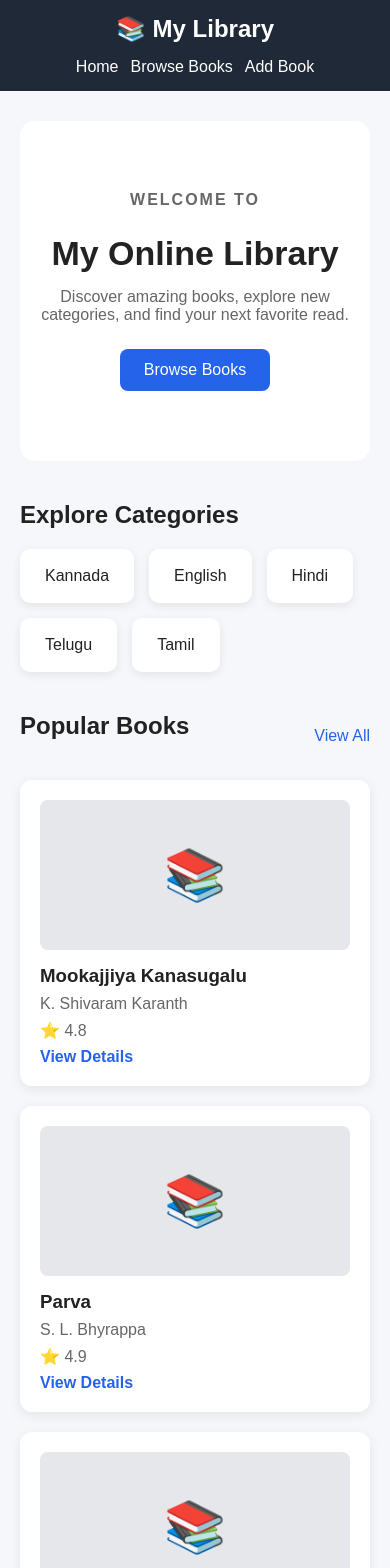
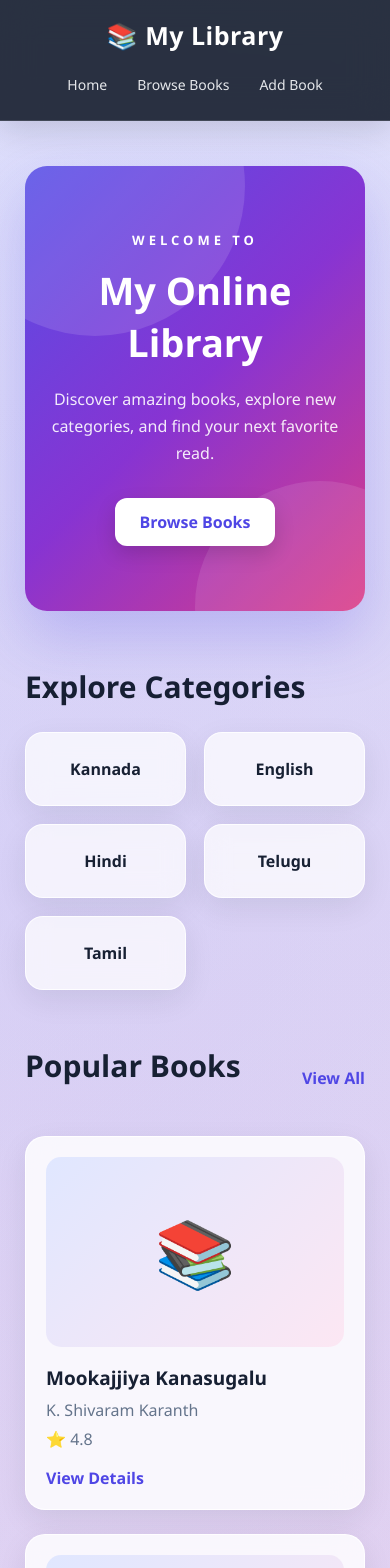
Before and after one commit to baburao745/library-system, a React (Vite) app: page / in a window 390 px wide. Shown: the top 1568 px of the page. Built offline with nearby package versions, Linux system fonts and the light colour scheme.

Commit message:
Redesign library interface and background

```diff
--- a/src/index.css
+++ b/src/index.css
@@ -1,13 +1,27 @@
+/* ================================
+   GLOBAL
+================================ */
+
 * {
   margin: 0;
   padding: 0;
   box-sizing: border-box;
 }
 
+html {
+  scroll-behavior: smooth;
+}
+
 body {
-  font-family: Arial, sans-serif;
-  background: #f5f7fb;
-  color: #222;
+  font-family: "Segoe UI", Arial, sans-serif;
+  color: #172033;
+  min-height: 100vh;
+
+  background:
+    radial-gradient(circle at 10% 10%, rgba(99, 102, 241, 0.18), transparent 30%),
+    radial-gradient(circle at 90% 20%, rgba(236, 72, 153, 0.14), transparent 28%),
+    radial-gradient(circle at 50% 90%, rgba(14, 165, 233, 0.15), transparent 32%),
+    linear-gradient(135deg, #eef2ff, #f8fafc 45%, #fdf2f8);
 }
 
 a {
@@ -15,202 +29,425 @@ a {
   color: inherit;
 }
 
+/* ================================
+   HEADER
+================================ */
+
 .header {
-  background: #1f2937;
-  color: white;
-  padding: 18px 50px;
+  position: sticky;
+  top: 0;
+  z-index: 100;
+
+  padding: 18px 55px;
+
   display: flex;
   justify-content: space-between;
   align-items: center;
+
+  color: white;
+
+  background: rgba(17, 24, 39, 0.88);
+  backdrop-filter: blur(18px);
+
+  border-bottom: 1px solid rgba(255, 255, 255, 0.12);
+
+  box-shadow: 0 8px 30px rgba(15, 23, 42, 0.15);
 }
 
 .logo {
-  font-size: 24px;
-  font-weight: bold;
+  font-size: 25px;
+  font-weight: 800;
+  letter-spacing: 0.5px;
 }
 
 .header nav {
   display: flex;
-  gap: 25px;
+  gap: 10px;
 }
 
 .header nav a {
-  color: white;
-  font-weight: 500;
+  padding: 10px 16px;
+  border-radius: 10px;
+  color: #e5e7eb;
+  transition: 0.3s;
 }
 
 .header nav a:hover {
-  color: #93c5fd;
+  background: rgba(255, 255, 255, 0.12);
+  color: white;
+  transform: translateY(-2px);
 }
 
+/* ================================
+   HOME
+================================ */
+
 .home-page {
-  max-width: 1200px;
+  max-width: 1250px;
   margin: auto;
-  padding: 30px 20px;
+  padding: 45px 25px 70px;
 }
 
+/* HERO */
+
 .hero {
+  position: relative;
+  overflow: hidden;
+
   text-align: center;
-  padding: 70px 20px;
-  background: white;
-  border-radius: 15px;
-  margin-bottom: 40px;
+
+  padding: 90px 30px;
+
+  border-radius: 30px;
+
+  background:
+    linear-gradient(
+      135deg,
+      rgba(79, 70, 229, 0.95),
+      rgba(126, 34, 206, 0.9),
+      rgba(219, 39, 119, 0.88)
+    );
+
+  color: white;
+
+  box-shadow:
+    0 25px 60px rgba(79, 70, 229, 0.25);
+
+  margin-bottom: 55px;
+}
+
+.hero::before {
+  content: "";
+  position: absolute;
+
+  width: 300px;
+  height: 300px;
+
+  border-radius: 50%;
+
+  background: rgba(255, 255, 255, 0.12);
+
+  top: -130px;
+  left: -80px;
+}
+
+.hero::after {
+  content: "";
+  position: absolute;
+
+  width: 250px;
+  height: 250px;
+
+  border-radius: 50%;
+
+  background: rgba(255, 255, 255, 0.1);
+
+  right: -80px;
+  bottom: -120px;
+}
+
+.hero > * {
+  position: relative;
+  z-index: 2;
 }
 
 .hero-label {
-  color: #2563eb;
-  font-weight: bold;
-  letter-spacing: 2px;
+  font-size: 13px;
+  font-weight: 800;
+  letter-spacing: 4px;
+  margin-bottom: 15px;
 }
 
 .hero h1 {
-  font-size: 46px;
-  margin: 15px 0;
+  font-size: clamp(40px, 6vw, 65px);
+  margin-bottom: 18px;
+  font-weight: 800;
 }
 
-.hero p {
-  color: #666;
-  margin-bottom: 25px;
+.hero p:not(.hero-label) {
+  max-width: 650px;
+  margin: 0 auto 30px;
+  line-height: 1.7;
+  color: rgba(255, 255, 255, 0.9);
 }
+
+/* BUTTON */
 
 .primary-btn {
   display: inline-block;
-  background: #2563eb;
-  color: white;
-  padding: 12px 24px;
-  border-radius: 8px;
+
+  padding: 13px 25px;
+
+  border-radius: 12px;
+
+  background: white;
+  color: #4f46e5;
+
+  font-weight: 700;
+
+  box-shadow: 0 8px 20px rgba(0, 0, 0, 0.15);
+
+  transition: 0.3s;
 }
+
+.primary-btn:hover {
+  transform: translateY(-3px);
+  box-shadow: 0 12px 28px rgba(0, 0, 0, 0.2);
+}
+
+/* ================================
+   CATEGORIES
+================================ */
 
 .categories,
 .popular-books {
-  margin-bottom: 40px;
+  margin-bottom: 55px;
 }
 
 .categories h2,
 .popular-books h2 {
-  margin-bottom: 20px;
+  font-size: 30px;
+  margin-bottom: 25px;
 }
 
 .category-list {
-  display: flex;
-  flex-wrap: wrap;
-  gap: 15px;
+  display: grid;
+  grid-template-columns: repeat(5, 1fr);
+  gap: 18px;
 }
 
 .category-card {
-  background: white;
-  padding: 18px 25px;
-  border-radius: 10px;
-  box-shadow: 0 3px 10px rgba(0, 0, 0, 0.08);
+  padding: 25px 15px;
+
+  text-align: center;
+
+  border-radius: 18px;
+
+  background: rgba(255, 255, 255, 0.72);
+
+  backdrop-filter: blur(12px);
+
+  border: 1px solid rgba(255, 255, 255, 0.8);
+
+  box-shadow: 0 10px 30px rgba(15, 23, 42, 0.08);
+
+  font-weight: 700;
+
+  transition: 0.3s;
 }
 
 .category-card:hover {
-  background: #2563eb;
-  color: white;
+  transform: translateY(-7px);
+  background: white;
+  box-shadow: 0 18px 35px rgba(79, 70, 229, 0.15);
 }
+
+/* ================================
+   BOOK CARDS
+================================ */
 
 .section-heading {
   display: flex;
   justify-content: space-between;
   align-items: center;
-  margin-bottom: 20px;
+  margin-bottom: 25px;
 }
 
 .section-heading a {
-  color: #2563eb;
+  color: #4f46e5;
+  font-weight: 700;
 }
 
 .book-grid {
   display: grid;
   grid-template-columns: repeat(4, 1fr);
-  gap: 20px;
+  gap: 24px;
 }
 
 .book-card {
-  background: white;
+  background: rgba(255, 255, 255, 0.82);
+
+  backdrop-filter: blur(15px);
+
+  border: 1px solid rgba(255, 255, 255, 0.9);
+
   padding: 20px;
-  border-radius: 12px;
-  box-shadow: 0 3px 12px rgba(0, 0, 0, 0.08);
+
+  border-radius: 20px;
+
+  box-shadow: 0 10px 30px rgba(15, 23, 42, 0.08);
+
+  transition: 0.3s;
+}
+
+.book-card:hover {
+  transform: translateY(-8px);
+
+  box-shadow:
+    0 20px 40px rgba(79, 70, 229, 0.16);
 }
 
 .book-cover {
-  height: 150px;
-  background: #e5e7eb;
+  height: 190px;
+
   display: flex;
   align-items: center;
   justify-content: center;
-  font-size: 50px;
-  border-radius: 8px;
-  margin-bottom: 15px;
+
+  border-radius: 15px;
+
+  font-size: 65px;
+
+  margin-bottom: 18px;
+
+  background:
+    linear-gradient(
+      135deg,
+      #e0e7ff,
+      #fce7f3
+    );
 }
 
 .book-card h3 {
+  font-size: 19px;
   margin-bottom: 8px;
 }
 
 .book-card p {
-  color: #666;
-  margin-bottom: 8px;
+  color: #64748b;
+  margin-bottom: 7px;
 }
 
 .book-card a {
-  color: #2563eb;
-  font-weight: bold;
+  display: inline-block;
+  margin-top: 10px;
+  color: #4f46e5;
+  font-weight: 700;
 }
 
-@media (max-width: 800px) {
-  .header {
-    padding: 15px 20px;
-    flex-direction: column;
-    gap: 15px;
-  }
+/* ================================
+   BROWSE BOOKS
+================================ */
 
-  .book-grid {
-    grid-template-columns: repeat(2, 1fr);
-  }
-
-  .hero h1 {
-    font-size: 34px;
-  }
+.browse-page {
+  max-width: 1250px;
+  margin: auto;
+  padding: 50px 25px 70px;
 }
 
-@media (max-width: 500px) {
-  .book-grid {
-    grid-template-columns: 1fr;
-  }
+.browse-header {
+  text-align: center;
 
-  .header nav {
-    gap: 12px;
-  }
+  padding: 40px;
+
+  margin-bottom: 35px;
+
+  border-radius: 25px;
+
+  background: rgba(255, 255, 255, 0.75);
+
+  backdrop-filter: blur(15px);
+
+  box-shadow: 0 15px 40px rgba(15, 23, 42, 0.08);
 }
 
-/* Book Details Page */
+.browse-header h1 {
+  font-size: 38px;
+  margin-bottom: 25px;
+}
+
+.search-input {
+  width: 100%;
+  max-width: 650px;
+
+  padding: 15px 20px;
+
+  border: 1px solid #dbe2ea;
+
+  border-radius: 14px;
+
+  font-size: 16px;
+
+  background: white;
+
+  box-shadow: 0 5px 15px rgba(15, 23, 42, 0.05);
+}
+
+.search-input:focus {
+  outline: none;
+  border-color: #6366f1;
+
+  box-shadow: 0 0 0 4px rgba(99, 102, 241, 0.12);
+}
+
+.clear-search {
+  margin-top: 15px;
+
+  padding: 10px 18px;
+
+  border: none;
+
+  border-radius: 10px;
+
+  background: #e2e8f0;
+
+  cursor: pointer;
+
+  font-weight: 600;
+}
+
+.clear-search:hover {
+  background: #cbd5e1;
+}
+
+/* ================================
+   BOOK DETAILS
+================================ */
 
 .details-page {
-  max-width: 1000px;
-  margin: 40px auto;
-  padding: 20px;
+  max-width: 1100px;
+
+  margin: auto;
+
+  padding: 60px 25px;
 }
 
 .details-card {
-  background: white;
-  padding: 35px;
-  border-radius: 15px;
   display: flex;
-  gap: 40px;
-  box-shadow: 0 5px 20px rgba(0, 0, 0, 0.08);
+
+  gap: 45px;
+
+  padding: 40px;
+
+  border-radius: 28px;
+
+  background: rgba(255, 255, 255, 0.82);
+
+  backdrop-filter: blur(15px);
+
+  box-shadow: 0 20px 50px rgba(15, 23, 42, 0.1);
 }
 
 .details-cover {
-  width: 250px;
-  height: 350px;
-  background: #e5e7eb;
-  border-radius: 12px;
+  width: 280px;
+  height: 380px;
+
+  flex-shrink: 0;
+
   display: flex;
   align-items: center;
   justify-content: center;
-  font-size: 80px;
-  flex-shrink: 0;
+
+  border-radius: 20px;
+
+  font-size: 90px;
+
+  background:
+    linear-gradient(
+      135deg,
+      #e0e7ff,
+      #fce7f3
+    );
 }
 
 .details-content {
@@ -218,161 +455,232 @@ a {
 }
 
 .book-category {
-  color: #2563eb;
-  font-weight: bold;
+  color: #6366f1;
+
+  font-weight: 800;
+
+  letter-spacing: 2px;
+
   text-transform: uppercase;
 }
 
 .details-content h1 {
-  font-size: 40px;
+  font-size: 45px;
+
   margin: 15px 0;
 }
 
 .details-content h3 {
-  color: #666;
+  color: #64748b;
+
   margin-bottom: 20px;
 }
 
 .rating {
+  font-weight: 700;
+
   font-size: 18px;
-  font-weight: bold;
+
   margin-bottom: 20px;
 }
 
 .description {
-  color: #555;
-  line-height: 1.7;
+  color: #475569;
+
+  line-height: 1.8;
+
   margin-bottom: 30px;
 }
 
-@media (max-width: 700px) {
+/* ================================
+   ADD BOOK
+================================ */
+
+.add-book-page {
+  max-width: 750px;
+
+  margin: auto;
+
+  padding: 55px 25px 70px;
+}
+
+.form-card {
+  padding: 40px;
+
+  border-radius: 25px;
+
+  background: rgba(255, 255, 255, 0.82);
+
+  backdrop-filter: blur(15px);
+
+  box-shadow: 0 20px 50px rgba(15, 23, 42, 0.1);
+}
+
+.form-card h1 {
+  font-size: 35px;
+
+  margin-bottom: 8px;
+}
+
+.form-card > p {
+  color: #64748b;
+
+  margin-bottom: 25px;
+}
+
+.form-card form {
+  display: flex;
+
+  flex-direction: column;
+
+  gap: 10px;
+}
+
+.form-card label {
+  font-weight: 700;
+
+  margin-top: 10px;
+}
+
+.form-card input,
+.form-card textarea {
+  width: 100%;
+
+  padding: 14px 16px;
+
+  border: 1px solid #dbe2ea;
+
+  border-radius: 12px;
+
+  font-size: 16px;
+
+  font-family: inherit;
+
+  background: rgba(255, 255, 255, 0.95);
+}
+
+.form-card input:focus,
+.form-card textarea:focus {
+  outline: none;
+
+  border-color: #6366f1;
+
+  box-shadow: 0 0 0 4px rgba(99, 102, 241, 0.1);
+}
+
+.form-card textarea {
+  resize: vertical;
+}
+
+.form-card button {
+  border: none;
+
+  cursor: pointer;
+
+  font-size: 16px;
+
+  margin-top: 18px;
+
+  background: linear-gradient(
+    135deg,
+    #4f46e5,
+    #9333ea
+  );
+
+  color: white;
+}
+
+.form-error {
+  padding: 13px;
+
+  border-radius: 10px;
+
+  background: #fee2e2;
+
+  color: #b91c1c;
+
+  margin-bottom: 15px;
+}
+
+/* ================================
+   RESPONSIVE
+================================ */
+
+@media (max-width: 900px) {
+  .header {
+    padding: 16px 25px;
+  }
+
+  .category-list {
+    grid-template-columns: repeat(3, 1fr);
+  }
+
+  .book-grid {
+    grid-template-columns: repeat(2, 1fr);
+  }
+
   .details-card {
     flex-direction: column;
   }
 
   .details-cover {
     width: 100%;
-    height: 250px;
+    height: 280px;
+  }
+}
+
+@media (max-width: 600px) {
+  .header {
+    position: relative;
+
+    flex-direction: column;
+
+    gap: 15px;
+
+    padding: 18px;
+  }
+
+  .header nav {
+    flex-wrap: wrap;
+    justify-content: center;
+  }
+
+  .header nav a {
+    padding: 8px 10px;
+    font-size: 14px;
+  }
+
+  .hero {
+    padding: 65px 20px;
+    border-radius: 22px;
+  }
+
+  .hero h1 {
+    font-size: 38px;
+  }
+
+  .category-list {
+    grid-template-columns: repeat(2, 1fr);
+  }
+
+  .book-grid {
+    grid-template-columns: 1fr;
+  }
+
+  .browse-header {
+    padding: 25px 18px;
+  }
+
+  .browse-header h1 {
+    font-size: 30px;
+  }
+
+  .details-card,
+  .form-card {
+    padding: 25px;
   }
 
   .details-content h1 {
-    font-size: 30px;
+    font-size: 32px;
   }
 }
-
-/* Add Book Page */
-
-.add-book-page {
-  max-width: 700px;
-  margin: 40px auto;
-  padding: 20px;
-}
-
-.form-card {
-  background: white;
-  padding: 35px;
-  border-radius: 15px;
-  box-shadow: 0 5px 20px rgba(0, 0, 0, 0.08);
-}
-
-.form-card h1 {
-  margin-bottom: 10px;
-}
-
-.form-card > p {
-  color: #666;
-  margin-bottom: 25px;
-}
-
-.form-card form {
-  display: flex;
-  flex-direction: column;
-  gap: 10px;
-}
-
-.form-card label {
-  font-weight: bold;
-  margin-top: 10px;
-}
-
-.form-card input,
-.form-card textarea {
-  width: 100%;
-  padding: 12px;
-  border: 1px solid #d1d5db;
-  border-radius: 8px;
-  font-size: 16px;
-  font-family: inherit;
-}
-
-.form-card textarea {
-  resize: vertical;
-}
-
-.form-card input:focus,
-.form-card textarea:focus {
-  outline: none;
-  border-color: #2563eb;
-}
-
-.form-error {
-  background: #fee2e2;
-  color: #b91c1c;
-  padding: 12px;
-  border-radius: 8px;
-  margin-bottom: 15px;
-}
-
-.form-card button {
-  border: none;
-  cursor: pointer;
-  font-size: 16px;
-  margin-top: 15px;
-}
-
-/* Browse Books Page */
-
-.browse-page {
-  max-width: 1200px;
-  margin: 0 auto;
-  padding: 40px 20px;
-}
-
-.browse-header {
-  background: white;
-  padding: 30px;
-  border-radius: 15px;
-  margin-bottom: 30px;
-  text-align: center;
-}
-
-.browse-header h1 {
-  margin-bottom: 20px;
-}
-
-.search-input {
-  width: 100%;
-  max-width: 600px;
-  padding: 14px;
-  border: 1px solid #d1d5db;
-  border-radius: 8px;
-  font-size: 16px;
-}
-
-.search-input:focus {
-  outline: none;
-  border-color: #2563eb;
-}
-
-.clear-search {
-  margin-top: 12px;
-  padding: 10px 18px;
-  border: none;
-  border-radius: 8px;
-  background: #e5e7eb;
-  cursor: pointer;
-}
-
-.clear-search:hover {
-  background: #d1d5db;
-}
```
